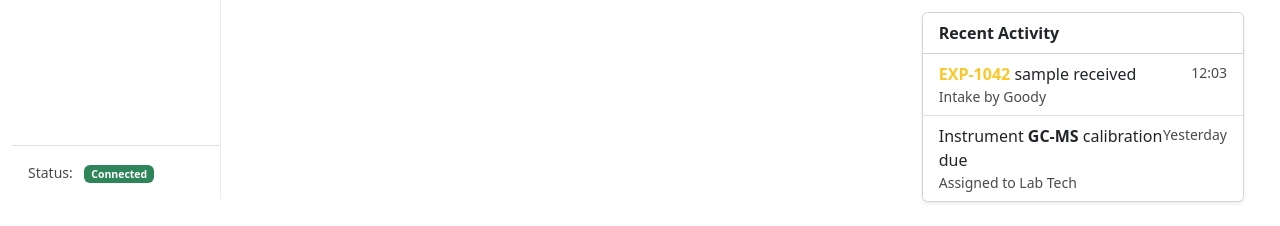
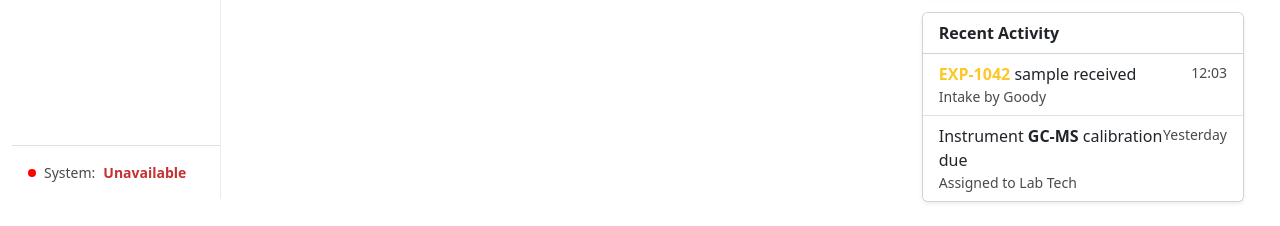
Before and after one commit to Walsh-University/WuLims, a Django app: page / in a window 1280 px wide. Shown: the part 601-827 px from the top of the page. Run offline with Django 5.2, Linux system fonts and the light colour scheme; the visitor is signed in with stand-in values (Sample User, id 1); some libraries are stand-ins or nearby versions.

Commit message:
Update base.html

```diff
--- a/lims_core/templates/lims_core/base.html
+++ b/lims_core/templates/lims_core/base.html
@@ -87,12 +87,16 @@
             </div>
           </div>
 
-          <!-- Status pinned to bottom -->
-          <div class="mt-auto p-3 border-top small text-secondary">
-            <span class="me-2">Status:</span>
-            <!-- This is hooked up to some JS to reflect connection status -->
-            <span id="appStatus" class="badge text-bg-success">Connected</span>
-          </div>
+          <!-- System status pinned to bottom -->
+            <div class="mt-auto p-3 border-top small">
+              <div class="d-flex align-items-center gap-2">
+                <span id="systemStatusDot"
+                      class="rounded-circle"
+                      style="width:8px;height:8px;background:#adb5bd;"></span>
+                <span class="text-secondary">System:</span>
+                <span id="systemStatusText" class="fw-semibold text-secondary">Checking…</span>
+              </div>
+            </div>
         </div>
       </div>
     </aside>
@@ -120,6 +124,42 @@
 <script src="{% static 'js/bootstrap.bundle.min.js' %}"></script>
 <script src="https://unpkg.com/htmx.org@1.9.12"></script>
 <script defer src="https://unpkg.com/alpinejs@3.x.x/dist/cdn.min.js"></script>
+
+<script>
+  (function () {
+    async function loadSystemStatus() {
+      const dot = document.getElementById("systemStatusDot");
+      const text = document.getElementById("systemStatusText");
+      if (!dot || !text) return;
+
+      try {
+        const res = await fetch("{% url 'lims_core:status_public' %}");
+        const data = await res.json();
+
+        text.textContent = data.status;
+
+        if (data.status === "Operational") {
+          dot.style.background = "green";
+          text.className = "fw-semibold text-success";
+        } else if (data.status === "Degraded") {
+          dot.style.background = "orange";
+          text.className = "fw-semibold text-warning";
+        } else {
+          dot.style.background = "red";
+          text.className = "fw-semibold text-danger";
+        }
+      } catch (e) {
+        dot.style.background = "red";
+        text.textContent = "Unavailable";
+        text.className = "fw-semibold text-danger";
+      }
+    }
+
+    loadSystemStatus();
+    setInterval(loadSystemStatus, 60000);
+  })();
+</script>
+
 <!-- Toast + HTMX hooks (after Bootstrap) -->
 <script>
   (function () {
```
